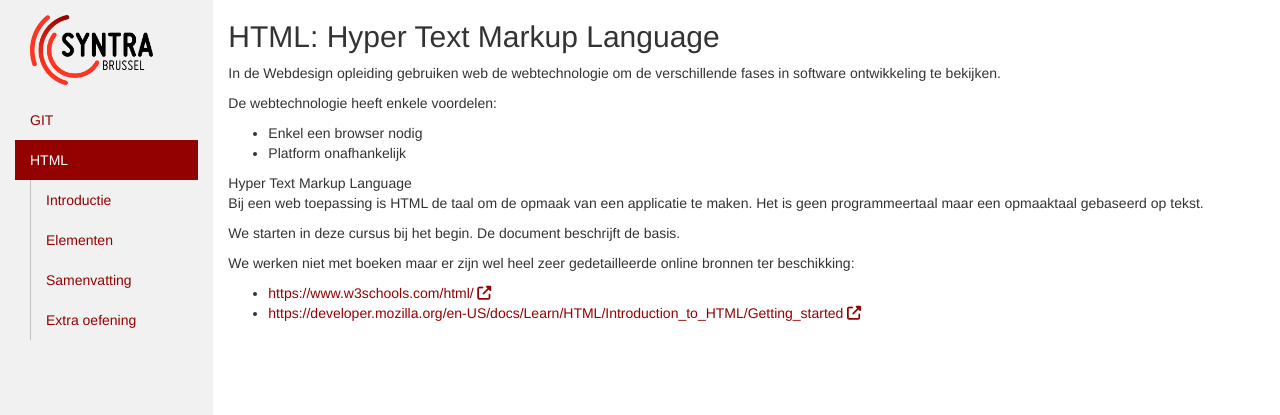
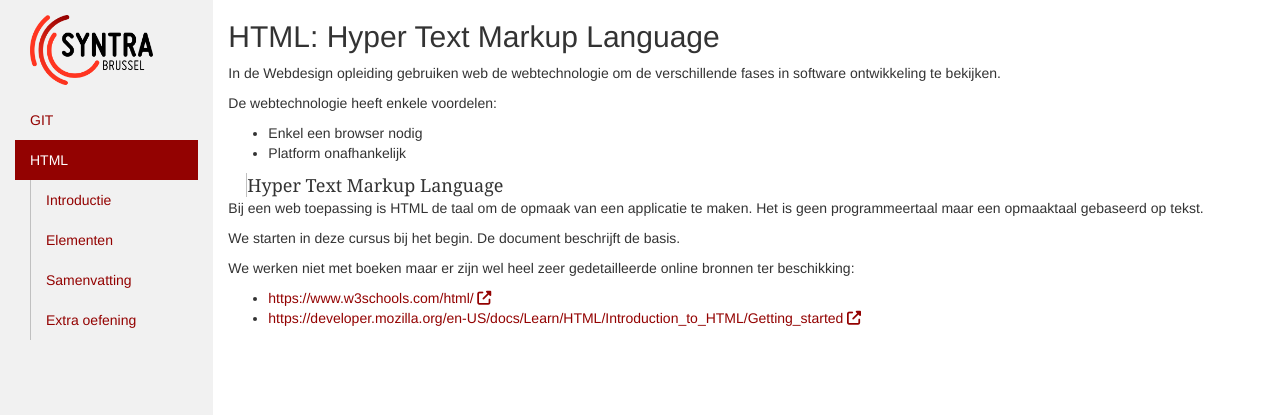
Before and after one commit to Syntra-Brussel/webdesign-av-nj-2021, a Jekyll site: the page built from docs/html.md, in a window 1280 px wide. Shown: the top 415 px of the page. Built offline with Jekyll 4.4.1, drawn with Linux system fonts in a browser that asks for light colours; nearby versions of some CDN libraries.

Commit message:
Update style.css

```diff
--- a/docs/css/style.css
+++ b/docs/css/style.css
@@ -10,6 +10,14 @@ a[target="_blank"]:after {
     font-family: 'FontAwesome';
     content: " \f08e";
 }
+
+quote {
+    max-width: 20em;
+    margin: 1em;
+    font: 1.8rem/1.4 Georgia, serif;
+    border-left: #C0C0C0 1px solid!important;
+  }
+
 
 /* Set height of the grid so .sidenav can be 100% (adjust if needed) */
 .row.content {height: 1500px}
```
